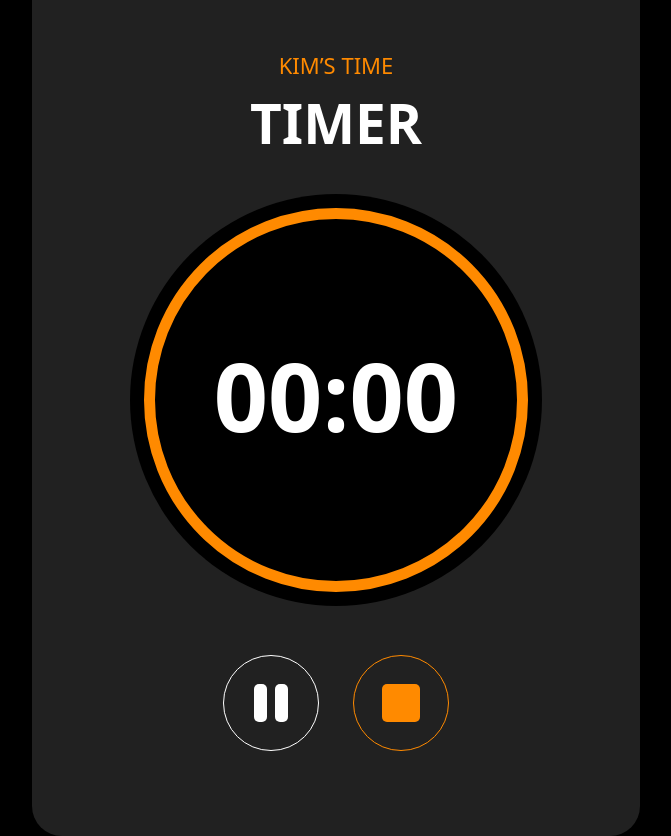
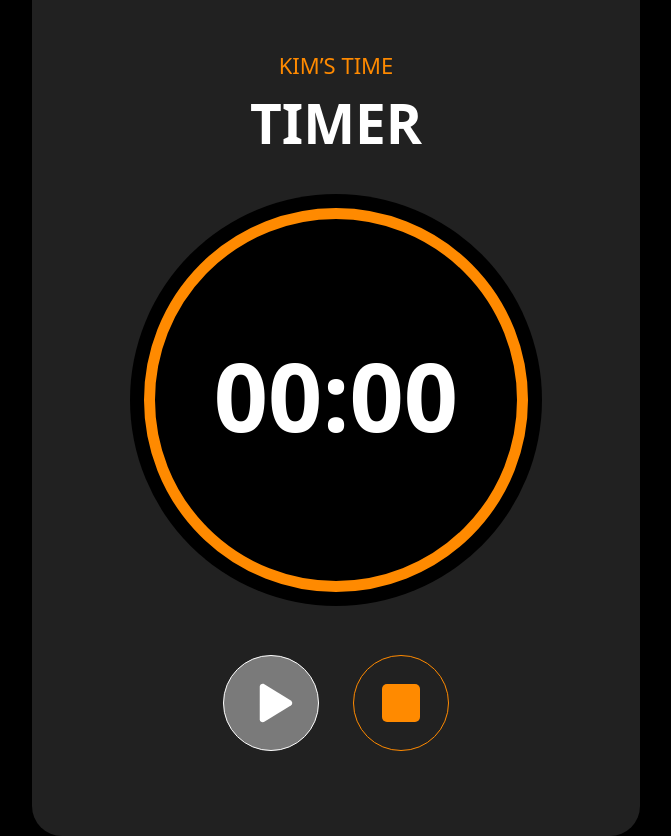
Before and after one commit to kmseunh/sveltekit-timer, a SvelteKit app: page /timer in a window 1280 px wide. Shown: the whole page, without its empty margins (304-975 px from the left). Built offline with nearby package versions, Linux system fonts and the light colour scheme.

Commit message:
feat: 시작 버튼 추가
- 일시정지 버튼을 시작 버튼으로 수정

Related: #20

```diff
--- a/src/routes/timer/+page.svelte
+++ b/src/routes/timer/+page.svelte
@@ -28,8 +28,9 @@
             </div>
         </div>
         <div class="absolute bottom-[85px] left-0 right-0 flex justify-center">
-            <button class="svg-button" aria-label="Button 1"
-                ><svg
+            <button class="svg-button" aria-label="Button 1"></button>
+            <button class="svg-button" aria-label="Start Timer">
+                <svg
                     class="mr-[34px]"
                     width="96"
                     height="96"
@@ -37,25 +38,20 @@
                     fill="none"
                     xmlns="http://www.w3.org/2000/svg"
                 >
-                    <circle cx="48" cy="48" r="47.5" stroke="white" />
-                    <rect
-                        x="31"
-                        y="29"
-                        width="13"
-                        height="38"
-                        rx="5"
+                    <circle
+                        cx="48"
+                        cy="48"
+                        r="47.5"
+                        fill="white"
+                        fill-opacity="0.4"
+                        stroke="white"
+                    />
+                    <path
+                        d="M67.838 45.4437C69.7445 46.6147 69.7445 49.3853 67.838 50.5563L41.3201 66.8437C39.3212 68.0714 36.75 66.6332 36.75 64.2873L36.75 31.7127C36.75 29.3668 39.3212 27.9286 41.3201 29.1563L67.838 45.4437Z"
                         fill="white"
                     />
-                    <rect
-                        x="52"
-                        y="29"
-                        width="13"
-                        height="38"
-                        rx="5"
-                        fill="white"
-                    />
-                </svg></button
-            >
+                </svg>
+            </button>
             <button class="svg-button" aria-label="Button 1">
                 <svg
                     width="96"
```
